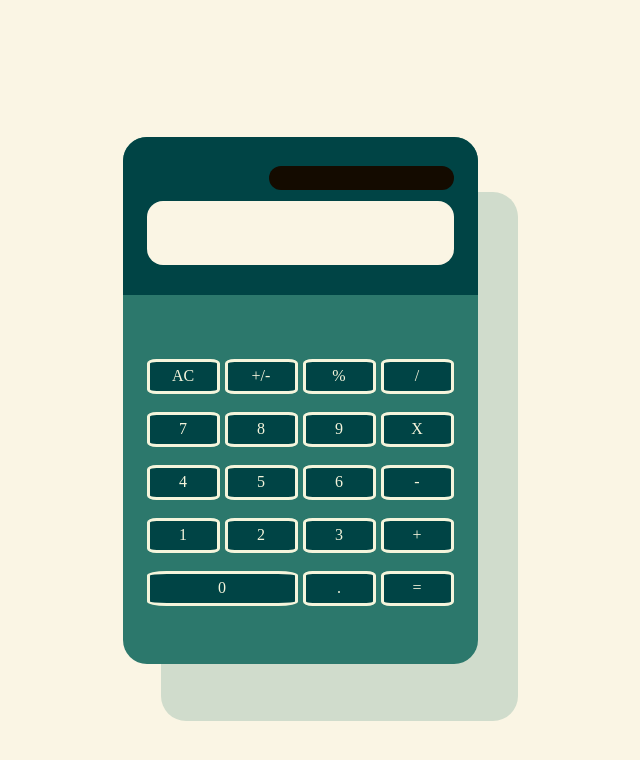
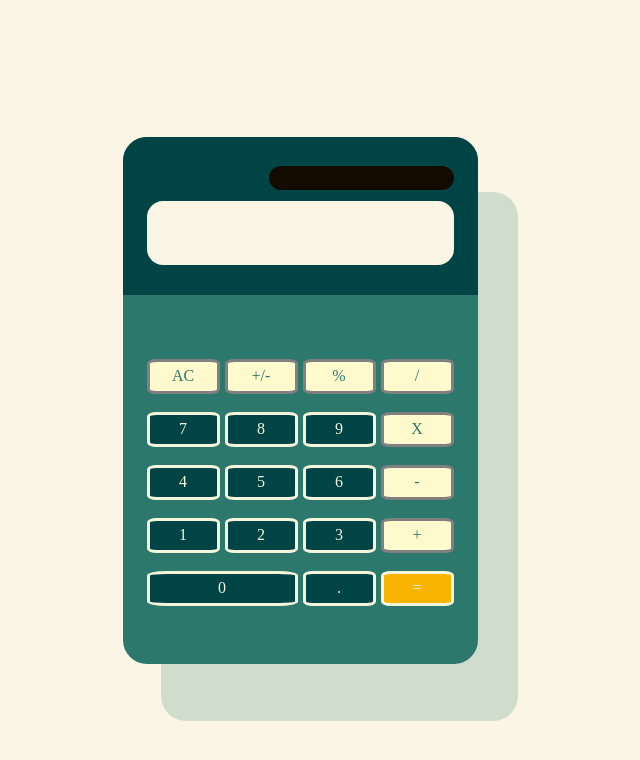
Before and after one commit to kb-gedion/calculator, a plain HTML site: page index.html in a window 1280 px wide. Shown: the whole page, without its empty margins (340-980 px from the left). Drawn offline with Linux system fonts and the light colour scheme.

Commit message:
Change background color on some of the buttons

```diff
--- a/index.html
+++ b/index.html
@@ -15,33 +15,33 @@
         </div>
         <div class="bottomHalf">
             <div class="row">
-                <div class="btn">AC</div>
-                <div class="btn">+/-</div>
-                <div class="btn">%</div>
-                <div class="btn">/</div>
+                <div class="btn btn-white">AC</div>
+                <div class="btn btn-white">+/-</div>
+                <div class="btn btn-white">%</div>
+                <div class="btn btn-white">/</div>
             </div>
             <div class="row">
                 <div class="btn">7</div>
                 <div class="btn">8</div>
                 <div class="btn">9</div>
-                <div class="btn">X</div>
+                <div class="btn btn-white">X</div>
             </div>
             <div class="row">
                 <div class="btn">4</div>
                 <div class="btn">5</div>
                 <div class="btn">6</div>
-                <div class="btn">-</div>
+                <div class="btn btn-white">-</div>
             </div>
             <div class="row">
                 <div class="btn">1</div>
                 <div class="btn">2</div>
                 <div class="btn">3</div>
-                <div class="btn">+</div>
+                <div class="btn btn-white">+</div>
             </div>
             <div class="row">
                 <div class="btn btn-big">0</div>
                 <div class="btn">.</div>
-                <div class="btn">=</div>
+                <div class="btn btn-yellow">=</div>
             </div>
 
 
--- a/style.css
+++ b/style.css
@@ -93,3 +93,11 @@ img {
 .btn-big {
     flex: 1;
 }
+.btn-yellow {
+   background-color: #f8b400;
+}
+.btn-white {
+    color: #2c786c;
+    background-color: lemonchiffon;
+    border: 3px solid grey;
+}
```
